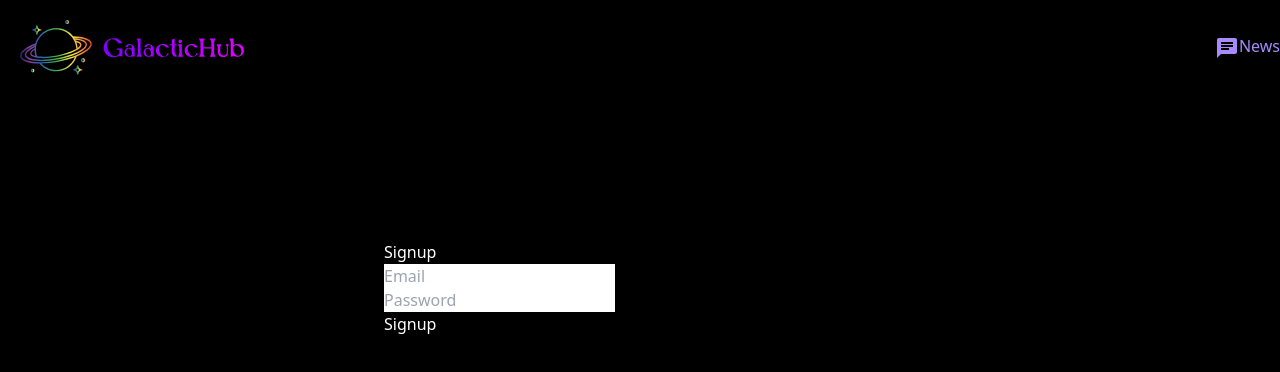
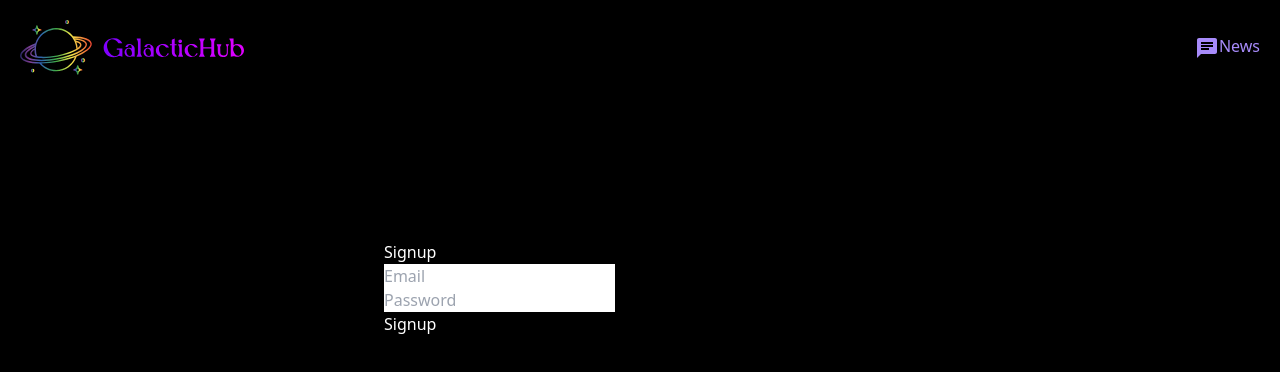
Before and after one commit to GadaniPanth/GalacticHub, a React (Create React App) app in the folder IndProj/frontend/: page /login in a window 1280 px wide. Shown: the top 372 px of the page. Built offline with nearby package versions, Linux system fonts and the light colour scheme; no server answers; the HTML template or start-up script is replaced by a standard one.

Commit message:
Update Navbar.js

```diff
--- a/IndProj/frontend/src/components/Navbar.js
+++ b/IndProj/frontend/src/components/Navbar.js
@@ -19,7 +19,7 @@ export default function Navbar({ drawerWidth, logo }) {
   // }
 
   return (
-    <div className='p-5 pr-0 flex navbar justify-between align-center items-center relative z-50'>
+    <div className='p-5 flex navbar justify-between align-center items-center relative z-50'>
       <div className='App-logo w-56 h-fit'>
         <Link to='/'>{logo}</Link>
       </div>
```
